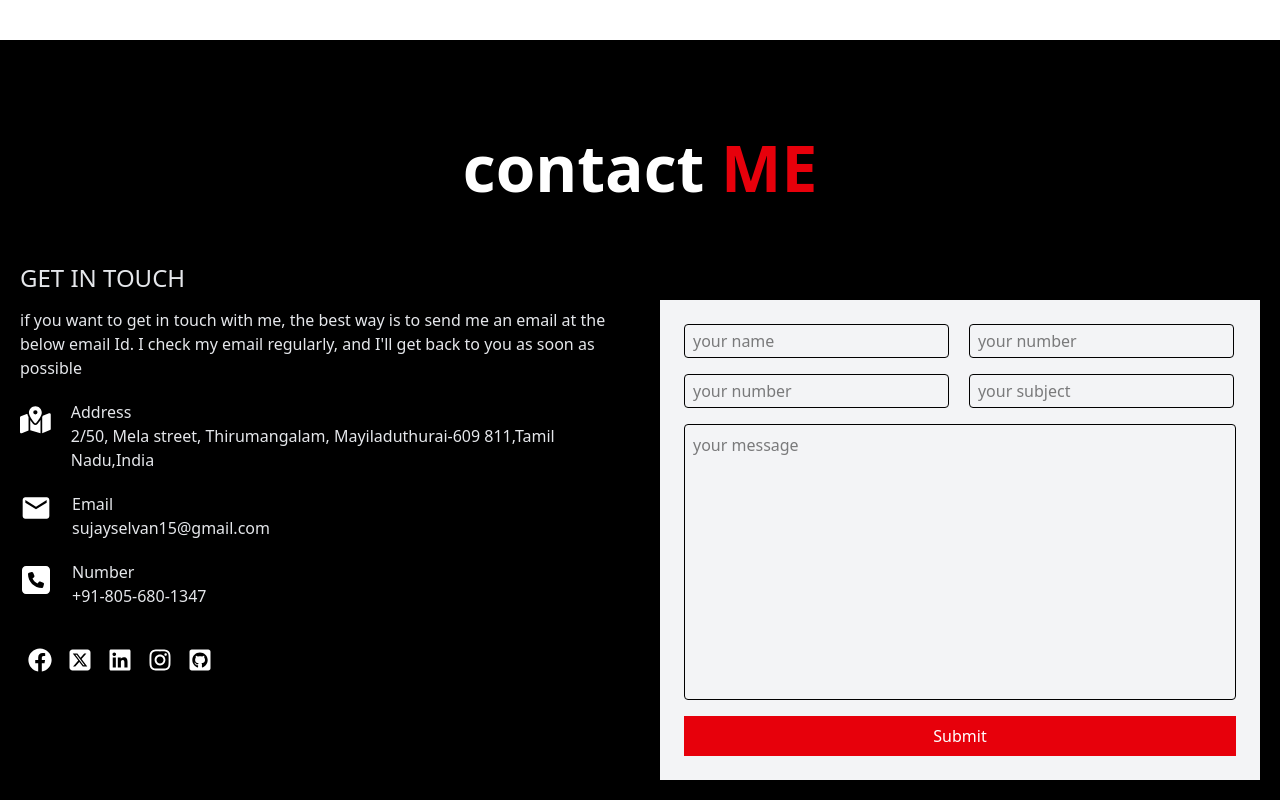
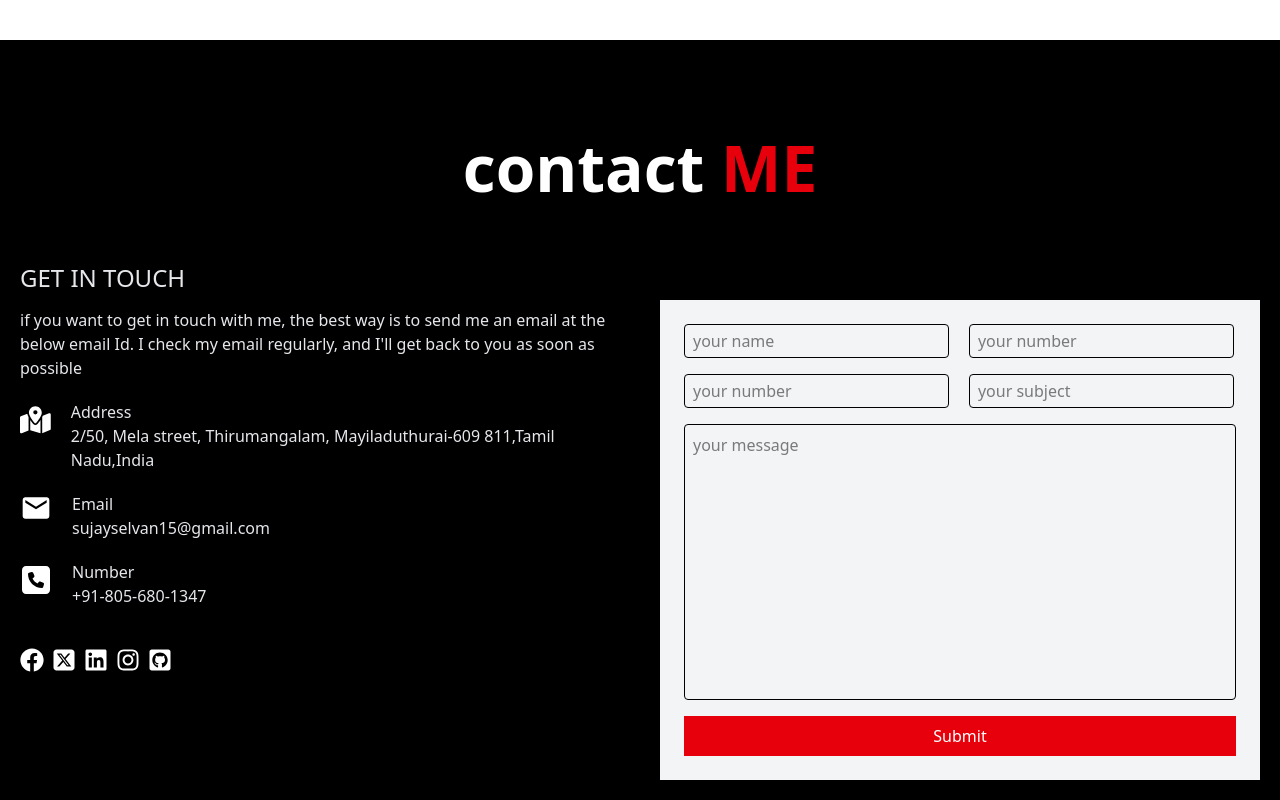
Before and after one commit to Sujay-selvan/portfolio, a React (Vite) app: page / in a window 1280 px wide. Shown: the part 3296-4096 px from the top of the page. Built offline with nearby package versions, Linux system fonts and the light colour scheme.

Commit message:
fix media button

```diff
--- a/src/components/contact.jsx
+++ b/src/components/contact.jsx
@@ -42,11 +42,11 @@ export default function Contact() {
                             </div>
                         </div>
                         <div className='flex gap-2 text-[1.5rem] mt-5 text-white'>
-                            <a href="https://www.facebook.com/sujay.selvan.5/"></a><FaFacebook />
-                            <a href="https://x.com/sujayselvan"></a><FaSquareXTwitter />
-                            <a href="https://www.linkedin.com/in/sujay-senthamilselvan-58077231b/"></a><FaLinkedin />
-                            <a href="https://www.instagram.com/_sujayx/"></a><FaInstagram />
-                            <a href="https://github.com/Sujay-selvan"></a><FaGithubSquare />
+                            <a href="https://www.facebook.com/sujay.selvan.5/"><FaFacebook /></a>
+                            <a href="https://x.com/sujayselvan"><FaSquareXTwitter /></a>
+                            <a href="https://www.linkedin.com/in/sujay-senthamilselvan-58077231b/"><FaLinkedin /></a>
+                            <a href="https://www.instagram.com/_sujayx/"><FaInstagram /></a>
+                            <a href="https://github.com/Sujay-selvan"><FaGithubSquare /></a>
                         </div>
                     </div>
                 </div>
```
